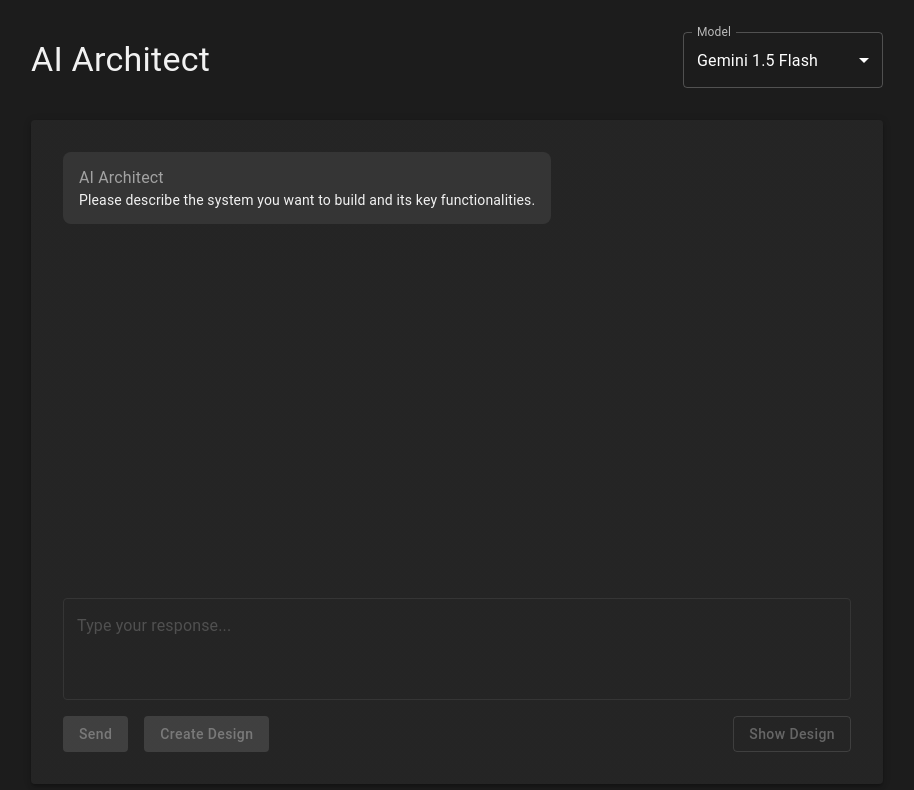
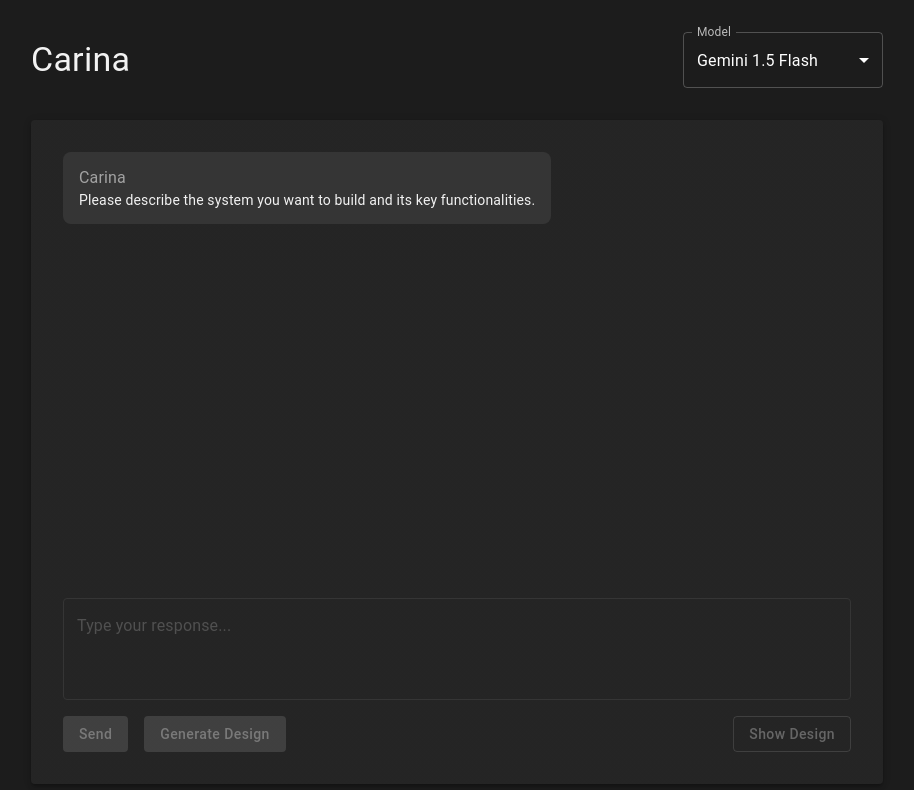
Before and after one commit to lod-io/Carina, a React (Create React App) app in the folder client/: page / in a window 1280 px wide. Shown: the top 790 px of the page, without its empty margins (183-1097 px from the left). Built offline with nearby package versions, Linux system fonts and the light colour scheme.

Commit message:
establish name to Carina

```diff
--- a/client/public/index.html
+++ b/client/public/index.html
@@ -24,7 +24,7 @@
       work correctly both with client-side routing and a non-root public URL.
       Learn how to configure a non-root public URL by running `npm run build`.
     -->
-    <title>AI Architect</title>
+    <title>Carina</title>
   </head>
   <body>
     <noscript>You need to enable JavaScript to run this app.</noscript>
--- a/client/src/App.tsx
+++ b/client/src/App.tsx
@@ -17,7 +17,7 @@ import ModelPicker from "./components/ModelPicker";
 function App() {
   const [messages, setMessages] = useState<Message[]>([
     {
-      role: "AI Architect",
+      role: "Carina",
       content:
         "Please describe the system you want to build and its key functionalities.",
     },
@@ -54,7 +54,7 @@ function App() {
       const response = await api.getNextQuestion(newMessages, model);
       setMessages([
         ...newMessages,
-        { role: "AI Architect", content: response.content },
+        { role: "Carina", content: response.content },
       ]);
     } catch (error) {
       console.error("Error:", error);
@@ -84,7 +84,7 @@ function App() {
           component="h1"
           sx={{ color: "var(--text-color)" }}
         >
-          AI Architect
+          Carina
         </Typography>
 
         <ModelPicker onModelSelect={handleModelSelect} />
@@ -145,7 +145,7 @@ function App() {
               disabled={loading || messages.length < 4}
               sx={{ textTransform: "none" }}
             >
-              {designDoc ? "Recreate Design" : "Create Design"}
+              {designDoc ? "Regenerate Design" : "Generate Design"}
             </Button>
             {loading && <CircularProgress size={24} />}
             <Button
--- a/client/src/components/ChatHistory.tsx
+++ b/client/src/components/ChatHistory.tsx
@@ -30,7 +30,7 @@ function ChatHistory({ messages }: ChatHistoryProps) {
             }}
           >
             <ListItemText
-              primary={message.role === "user" ? "You" : "AI Architect"}
+              primary={message.role === "user" ? "You" : "Carina"}
               secondary={message.content}
               primaryTypographyProps={{
                 style: { color: "var(--subtitle-color)" },
```
Also changed, not shown: 1 other file (tests, documents, lock files or other folders).
